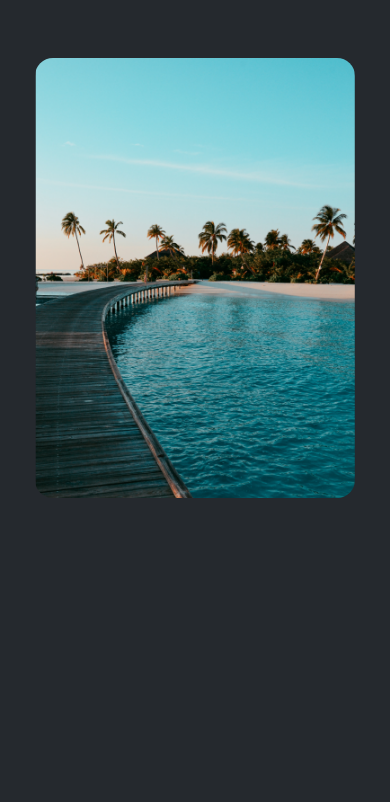
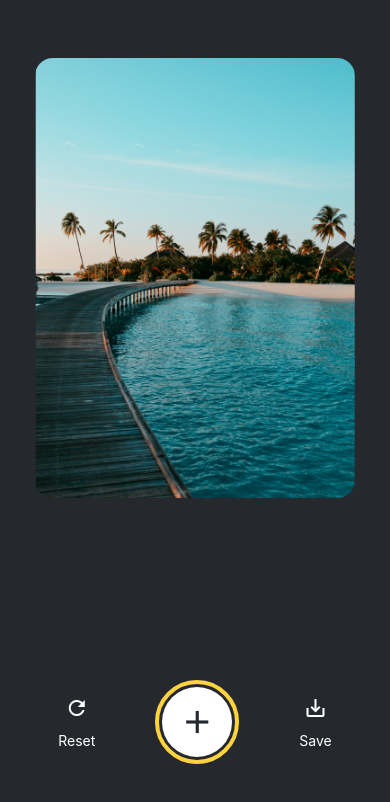
Before and after one commit to BrettSantor/StickerSmash, a React Native app: screen / in a window 390 px wide. Shown: the top 802 px of the page. Built offline with nearby package versions, Linux system fonts and the light colour scheme.

Commit message:
add icon buttons

```diff
--- a/App.js
+++ b/App.js
@@ -4,6 +4,8 @@
 
 import ImageViewer from './components/customImageViewer';
 import Button from './components/customButton';
+import CircleButton from './components/customCircleButton';
+import IconButton from './components/customIconButton';
 
 import * as ImagePicker from 'expo-image-picker';
 
@@ -26,6 +28,18 @@
   }
 };
 
+const onReset = () => {
+  setShowAppOptions(false);
+};
+
+const onAddSticker = () => {
+  //please hold
+};
+
+const onSaveImageAsync = async () => {
+  //please hold
+};
+
 
   return (
     <View style={styles.container}>
@@ -33,7 +47,13 @@
         <ImageViewer placeholderImageSource={PlaceholderImage} selectedImage={selectedImage}/>
         </View>
         {showAppOptions ? (
-      <View/>
+      <View style={styles.optionsContainer}>
+        <View style={styles.optionsRow}>
+          <IconButton icon="refresh" label="Reset" onPress={onReset}/>
+          <CircleButton onPress={onAddSticker}/>
+          <IconButton icon="save-alt" label="Save" onPress={onSaveImageAsync}/>
+        </View>
+      </View>
         ):(
       <View style= {styles.footerContainer}>
         <Button theme="primary" label="Choose a photo" onPress={pickImageAsync}/>
@@ -60,4 +80,12 @@
     flex: 1/3,
     alignItems: 'center',
   },
+  optionsContainer: {
+    position: 'absolute',
+    bottom: 80,
+  },
+  optionsRow: {
+    alignItems: 'center',
+    flexDirection: 'row',
+  },
 });
--- /dev/null
+++ b/components/customIconButton.js
@@ -0,0 +1,22 @@
+import { Pressable, StyleSheet, Text } from 'react-native';
+import MaterialIcons from '@expo/vector-icons/MaterialIcons';
+
+export default function IconButton({ icon, label, onPress }) {
+  return (
+    <Pressable style={styles.iconButton} onPress={onPress}>
+      <MaterialIcons name={icon} size={24} color="#fff" />
+      <Text style={styles.iconButtonLabel}>{label}</Text>
+    </Pressable>
+  );
+}
+
+const styles = StyleSheet.create({
+  iconButton: {
+    justifyContent: 'center',
+    alignItems: 'center',
+  },
+  iconButtonLabel: {
+    color: '#fff',
+    marginTop: 12,
+  },
+});
```
